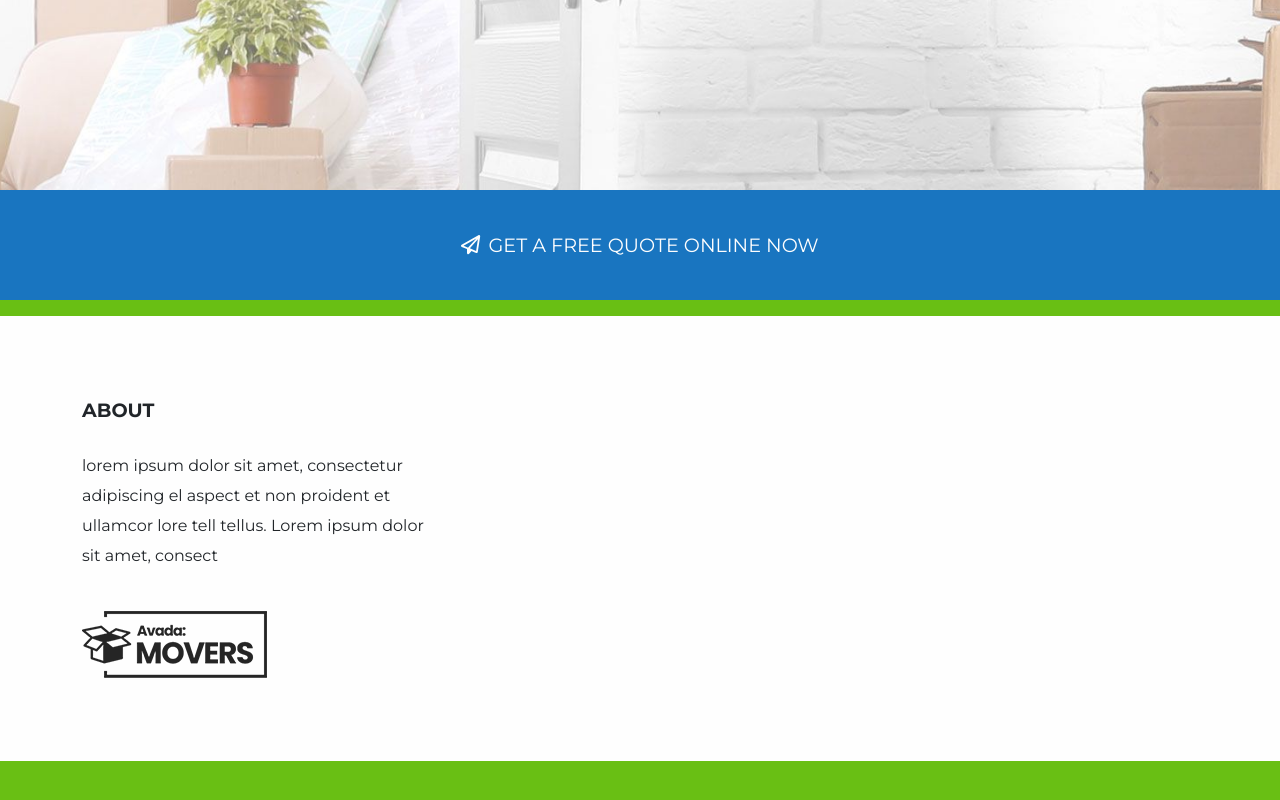
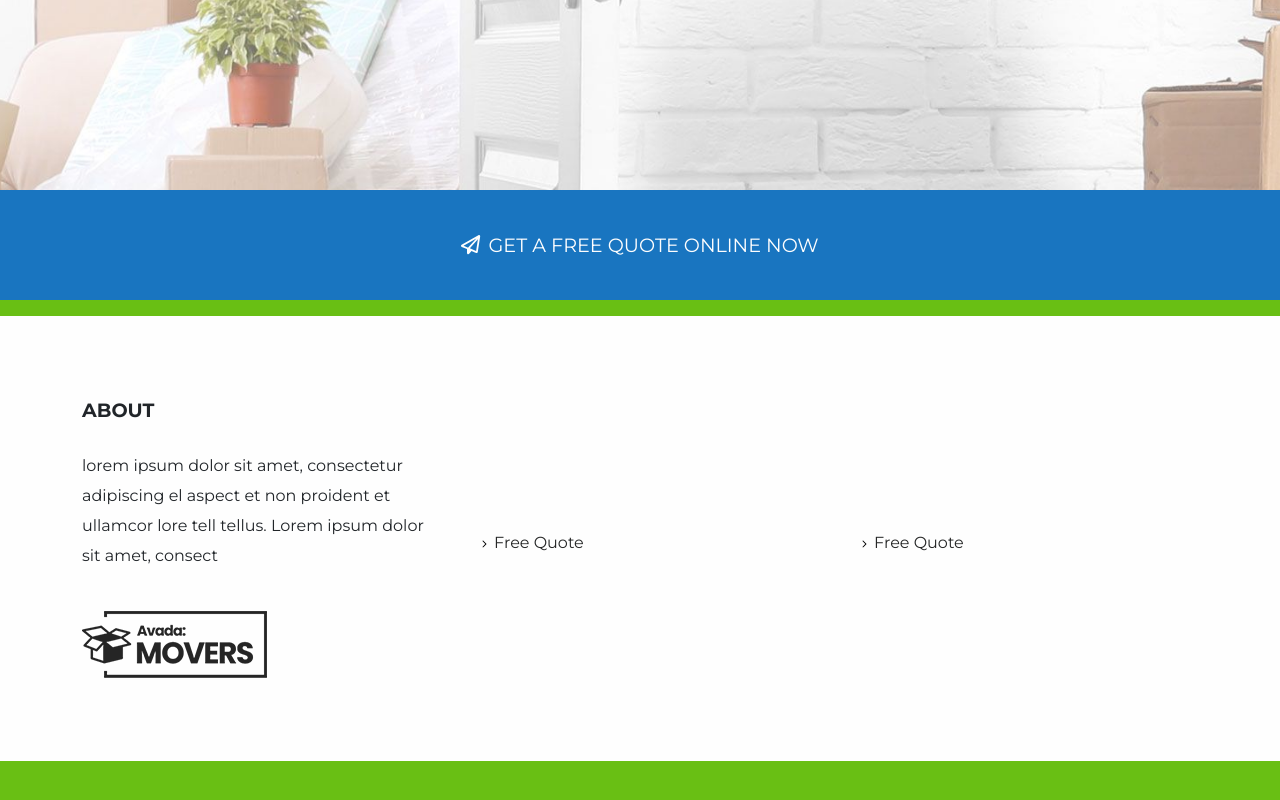
Before and after one commit to FrancescoMain/proj-html-vuejs, a Vue app: page / in a window 1280 px wide. Shown: the part 648-1448 px from the top of the page. Built offline with nearby package versions, Linux system fonts and the light colour scheme.

Commit message:
importati nav foot

```diff
--- a/src/components/topFoot.vue
+++ b/src/components/topFoot.vue
@@ -1,6 +1,7 @@
 <script >
 import { store } from "../store.js";
 import About from './About.vue'
+import NavFoot from './NavFoot.vue'
 
 
 
@@ -10,6 +11,7 @@ export default {
     name: "AppFooter",
     components: {
         About,
+        NavFoot,
 
     },
     data() {
@@ -33,8 +35,14 @@ export default {
                     <About :texts="store.about" :logo="store.logo" />
                 </div>
                 <!-- navbar  -->
+                <div class="col-4">
+                    <NavFoot :title="store.footTitle" :links="store.navbarLinks" />
+                </div>
 
                 <!-- recent post  -->
+                <div class="col-4">
+                    <NavFoot :title="store.footTitle" :links="store.navbarLinks" />
+                </div>
             </div>
         </div>
 
```
